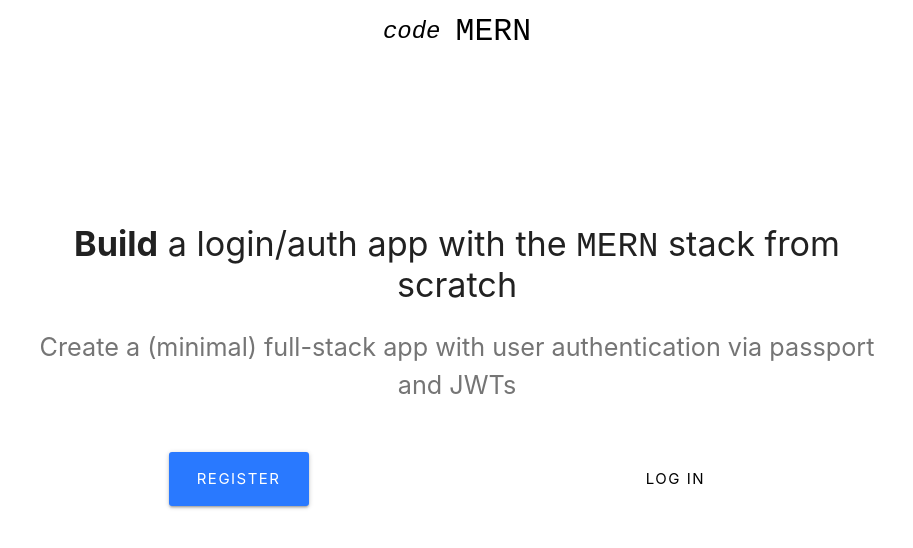
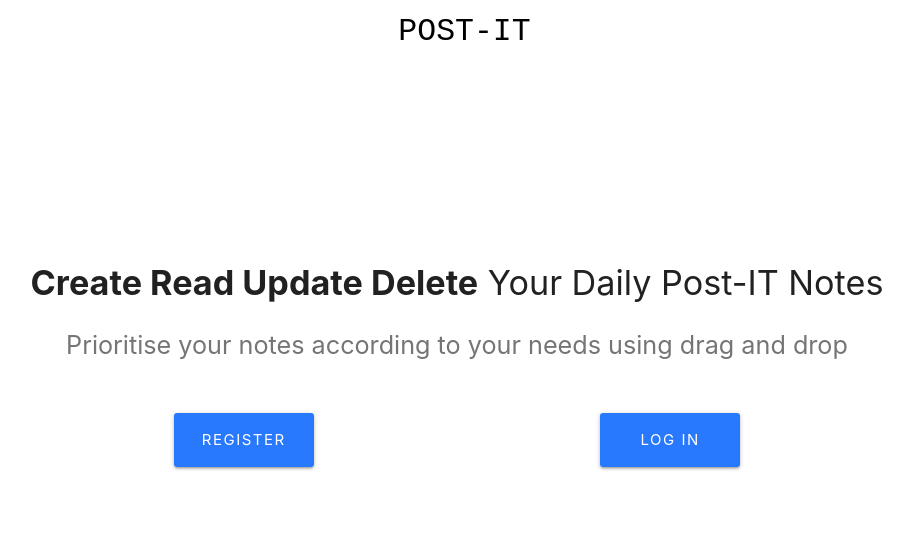
Before and after one commit to sanketshevkar/Coding-Dojo, a React (Create React App) app in the folder client/: page / in a window 1280 px wide. Shown: the top 548 px of the page, without its empty margins (183-1096 px from the left). Built offline with nearby package versions, Linux system fonts and the light colour scheme.

Commit message:
Design Updated

```diff
--- a/client/src/components/auth/Login.js
+++ b/client/src/components/auth/Login.js
@@ -47,7 +47,7 @@ return (
         <div style={{ marginTop: "4rem" }} className="row">
           <div className="col s8 offset-s2">
             <Link to="/" className="btn-flat waves-effect">
-              <i className="material-icons left">keyboard_backspace</i> Back to
+              <i className="material-icons left"></i> Back to
               home
             </Link>
             <div className="col s12" style={{ paddingLeft: "11.250px" }}>
--- a/client/src/components/auth/Register.js
+++ b/client/src/components/auth/Register.js
@@ -48,7 +48,7 @@ return (
         <div className="row">
           <div className="col s8 offset-s2">
             <Link to="/" className="btn-flat waves-effect">
-              <i className="material-icons left">keyboard_backspace</i> Back to
+              <i className="material-icons left"></i> Back to
               home
             </Link>
             <div className="col s12" style={{ paddingLeft: "11.250px" }}>
--- a/client/src/components/layout/Landing.js
+++ b/client/src/components/layout/Landing.js
@@ -7,13 +7,10 @@ class Landing extends Component {
         <div className="row">
           <div className="col s12 center-align">
             <h4>
-              <b>Build</b> a login/auth app with the{" "}
-              <span style={{ fontFamily: "monospace" }}>MERN</span> stack from
-              scratch
+              <b>Create Read Update Delete</b> Your Daily Post-IT Notes
             </h4>
             <p className="flow-text grey-text text-darken-1">
-              Create a (minimal) full-stack app with user authentication via
-              passport and JWTs
+              Prioritise your notes according to your needs using drag and drop
             </p>
             <br />
             <div className="col s6">
@@ -37,7 +34,7 @@ class Landing extends Component {
                   borderRadius: "3px",
                   letterSpacing: "1.5px"
                 }}
-                className="btn btn-large btn-flat waves-effect white black-text"
+                className="btn btn-large waves-effect waves-light hoverable blue accent-3"
               >
                 Log In
               </Link>
--- a/client/src/components/layout/Navbar.js
+++ b/client/src/components/layout/Navbar.js
@@ -13,8 +13,8 @@ class Navbar extends Component {
               }}
               className="col s5 brand-logo center black-text"
             >
-              <i className="material-icons">code</i>
-              MERN
+              <i className="material-icons"></i>
+              POST-IT
             </Link>
           </div>
         </nav>
```
Also changed, not shown: 1 other file (tests, documents, lock files or other folders).
